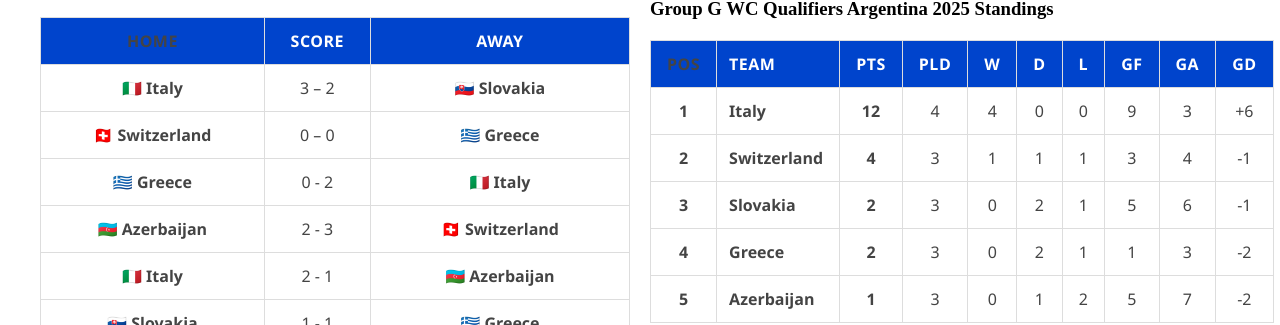
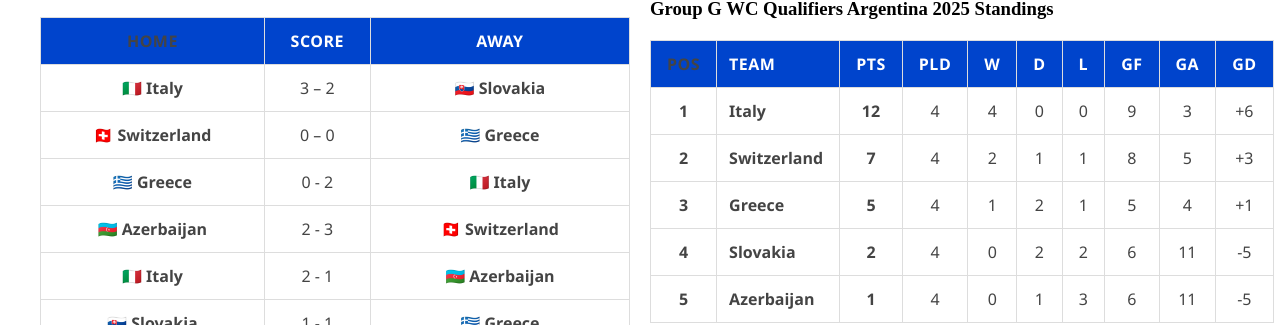
Before and after one commit to MarcusMachado15/whoisgonnawin-clean, a Next.js app: page / in a window 1280 px wide. Shown: the part 3785-4110 px from the top of the page. Built offline with nearby package versions, Linux system fonts and the light colour scheme.

Commit message:
EU Group E: update standings after matches 9 and 10

```diff
--- a/app/page.tsx
+++ b/app/page.tsx
@@ -394,11 +394,11 @@ const groupStandingsEurope: Record<string, Standing[]> = {
   { pos: 5, team: 'Denmark',     played: 4, won: 1, draw: 1, lost: 2, gf: 5, ga: 8,  gd: -3, pts: 4 },
 ],
   'Group G WC Qualifiers Argentina 2025': [
-  { pos: 1, team: 'Italy',       played: 4, won: 4, draw: 0, lost: 0, gf:  9, ga: 3,  gd: +6, pts: 12 },
-  { pos: 2, team: 'Switzerland', played: 3, won: 1, draw: 1, lost: 1, gf:  3, ga: 4,  gd: -1, pts:  4 },
-  { pos: 3, team: 'Slovakia',    played: 3, won: 0, draw: 2, lost: 1, gf:  5, ga: 6,  gd: -1, pts:  2 },
-  { pos: 4, team: 'Greece',      played: 3, won: 0, draw: 2, lost: 1, gf:  1, ga: 3,  gd: -2, pts:  2 },
-  { pos: 5, team: 'Azerbaijan',  played: 3, won: 0, draw: 1, lost: 2, gf:  5, ga: 7,  gd: -2, pts:  1 },
+  { pos: 1, team: 'Italy',       played: 4, won: 4, draw: 0, lost: 0, gf: 9, ga: 3,  gd: +6, pts: 12 },
+  { pos: 2, team: 'Switzerland', played: 4, won: 2, draw: 1, lost: 1, gf: 8, ga: 5,  gd: +3, pts:  7 },
+  { pos: 3, team: 'Greece',      played: 4, won: 1, draw: 2, lost: 1, gf: 5, ga: 4,  gd: +1, pts:  5 },
+  { pos: 4, team: 'Slovakia',    played: 4, won: 0, draw: 2, lost: 2, gf: 6, ga: 11, gd: -5, pts:  2 },
+  { pos: 5, team: 'Azerbaijan',  played: 4, won: 0, draw: 1, lost: 3, gf: 6, ga: 11, gd: -5, pts:  1 },
 ],
   'Group H WC Qualifiers Argentina 2025': [
   { pos: 1, team: 'Romania',   played: 3, won: 3, draw: 0, lost: 0, gf:  7, ga: 2,  gd: +5, pts:  9 },
```
